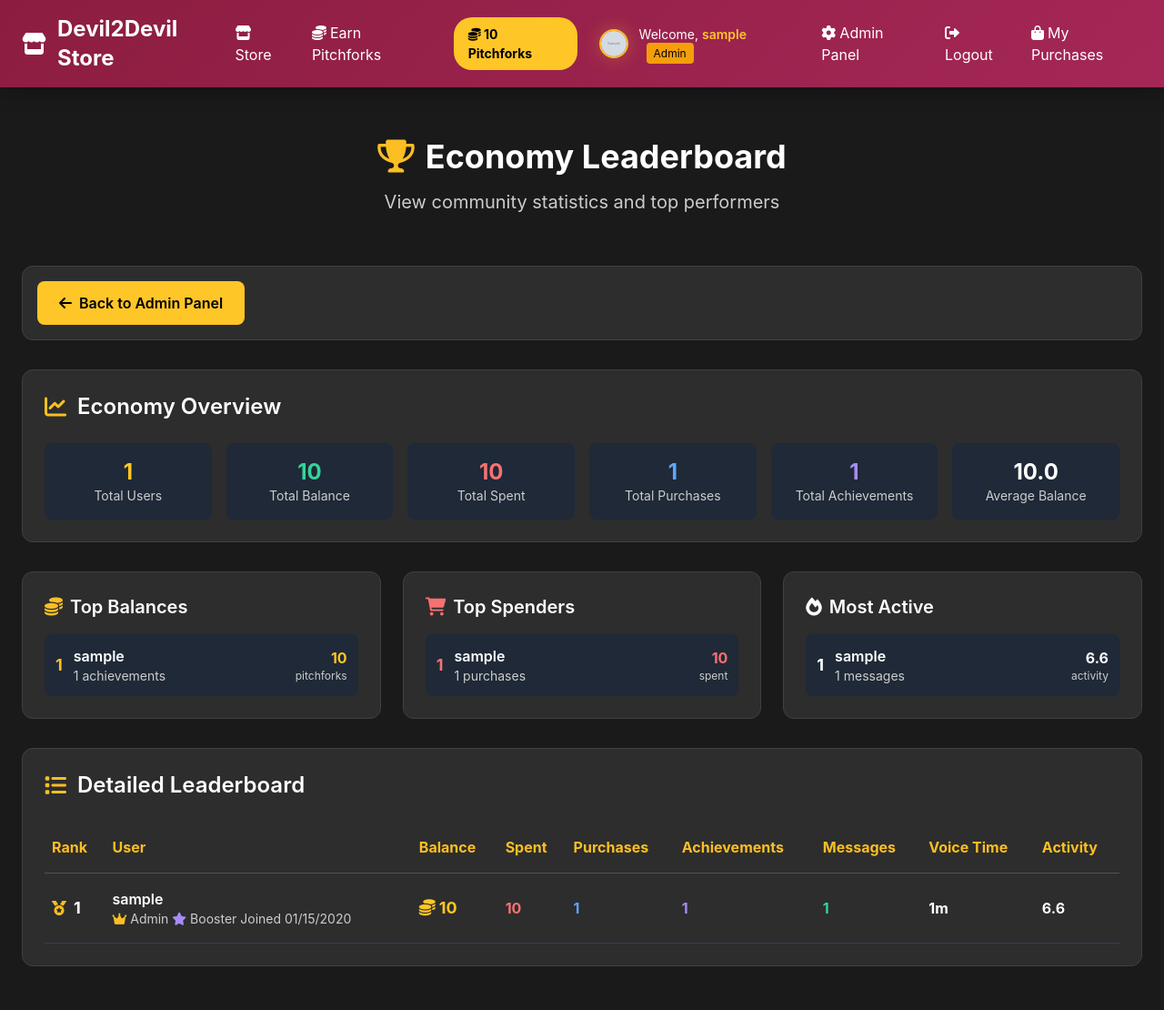
After one commit to code-wolf-byte/Devil2DevilEconomy, a Flask app: page /admin/leaderboard in a window 1280 px wide. The commit adds this page. Shown: the whole page at 91% size. Run offline with Flask 3, Linux system fonts and the light colour scheme; a user stored in the database is signed in; tables that the repository leaves empty hold one stand-in row (values such as "Sample post"); grey boxes marked "Sample" are stand-in pictures; parts of the project's set-up code (start-up, migrations or seed data) failed here and were passed over.

Commit message:
Add admin leaderboard functionality in app.py to display user statistics, including total spent, achievements, and activity scores. Update admin.html to include a link to the new leaderboard page, enhancing admin capabilities for user engagement analysis.

```diff
--- a/app.py
+++ b/app.py
@@ -1227,24 +1227,16 @@ def admin_panel():
 @login_required
 def admin_purchases():
     if not current_user.is_admin:
-        flash('Access denied. Admin privileges required.')
+        flash('You do not have permission to access this page.', 'error')
         return redirect(url_for('index'))
 
-    page = request.args.get('page', 1, type=int)
-    per_page = 20  # Number of purchases per page
-
-    # Get purchases with user and product information, ordered by most recent first
-    purchases_pagination = db.session.query(Purchase)\
-        .join(User, Purchase.user_id == User.id)\
-        .join(Product, Purchase.product_id == Product.id)\
-        .order_by(Purchase.timestamp.desc())\
-        .paginate(page=page, per_page=per_page, error_out=False)
-
-    purchases = purchases_pagination.items
-
-    return render_template('admin_purchases.html',
-                         purchases=purchases,
-                         pagination=purchases_pagination)
+    # Get all purchases with related user and product data
+    purchases = Purchase.query.options(
+        db.joinedload(Purchase.user),
+        db.joinedload(Purchase.product)
+    ).order_by(Purchase.timestamp.desc()).all()
+
+    return render_template('admin_purchases.html', purchases=purchases)
 
 @app.route('/admin/product/new', methods=['GET', 'POST'])
 @login_required
@@ -2331,6 +2323,73 @@ def download_file(token):
         flash('Download failed. Please try again.')
         return redirect(url_for('my_purchases'))
 
+@app.route('/admin/leaderboard')
+@login_required
+def admin_leaderboard():
+    if not current_user.is_admin:
+        flash('You do not have permission to access this page.', 'error')
+        return redirect(url_for('index'))
+
+    # Get all users with their statistics, ordered by balance (descending)
+    users = User.query.order_by(User.balance.desc()).all()
+
+    # Calculate additional statistics
+    leaderboard_stats = []
+    for user in users:
+        # Calculate total points spent (sum of all purchases)
+        total_spent = db.session.query(db.func.sum(Purchase.points_spent)).filter_by(user_id=user.id).scalar() or 0
+
+        # Get number of achievements
+        achievement_count = UserAchievement.query.filter_by(user_id=user.id).count()
+
+        # Get number of purchases
+        purchase_count = Purchase.query.filter_by(user_id=user.id).count()
+
+        # Calculate activity score (composite metric)
+        activity_score = (
+            (user.message_count or 0) * 0.1 +
+            (user.reaction_count or 0) * 0.2 +
+            (user.voice_minutes or 0) * 0.3 +
+            achievement_count * 5 +
+            (user.daily_claims_count or 0) * 1
+        )
+
+        leaderboard_stats.append({
+            'user': user,
+            'total_spent': total_spent,
+            'achievement_count': achievement_count,
+            'purchase_count': purchase_count,
+            'activity_score': round(activity_score, 1)
+        })
+
+    # Get top performers in different categories
+    top_spenders = sorted(leaderboard_stats, key=lambda x: x['total_spent'], reverse=True)[:10]
+    top_achievers = sorted(leaderboard_stats, key=lambda x: x['achievement_count'], reverse=True)[:10]
+    most_active = sorted(leaderboard_stats, key=lambda x: x['activity_score'], reverse=True)[:10]
+
+    # Calculate overall economy statistics
+    total_users = len(users)
+    total_balance = sum(user.balance or 0 for user in users)
+    total_spent = sum(stat['total_spent'] for stat in leaderboard_stats)
+    total_purchases = sum(stat['purchase_count'] for stat in leaderboard_stats)
+    total_achievements = sum(stat['achievement_count'] for stat in leaderboard_stats)
+
+    economy_stats = {
+        'total_users': total_users,
+        'total_balance': total_balance,
+        'total_spent': total_spent,
+        'total_purchases': total_purchases,
+        'total_achievements': total_achievements,
+        'average_balance': round(total_balance / total_users, 1) if total_users > 0 else 0
+    }
+
+    return render_template('admin_leaderboard.html',
+                         leaderboard_stats=leaderboard_stats,
+                         top_spenders=top_spenders,
+                         top_achievers=top_achievers,
+                         most_active=most_active,
+                         economy_stats=economy_stats)
+
 if __name__ == '__main__':
     import signal
     import sys
--- a/templates/admin.html
+++ b/templates/admin.html
@@ -34,6 +34,9 @@
             </a>
             <a href="{{ url_for('admin_purchases') }}" class="btn-secondary">
                 <i class="fas fa-shopping-bag mr-2"></i>View Purchase History
+            </a>
+            <a href="{{ url_for('admin_leaderboard') }}" class="btn-secondary">
+                <i class="fas fa-trophy mr-2"></i>View Leaderboard
             </a>
             <a href="{{ url_for('index') }}" class="btn-secondary">
                 <i class="fas fa-home mr-2"></i>Back to Shop
--- /dev/null
+++ b/templates/admin_leaderboard.html
@@ -0,0 +1,268 @@
+{% extends "base.html" %}
+
+{% block title %}Admin Leaderboard - Devil2Devil Store{% endblock %}
+
+{% block content %}
+<div class="space-y-8">
+    <!-- Header -->
+    <div class="text-center py-6">
+        <h1 class="text-4xl font-bold mb-4 flex items-center justify-center">
+            <i class="fas fa-trophy text-yellow-400 mr-3"></i>
+            Economy Leaderboard
+        </h1>
+        <p class="text-xl text-muted">View community statistics and top performers</p>
+    </div>
+
+    <!-- Navigation -->
+    <div class="card p-4">
+        <div class="flex flex-wrap gap-2">
+            <a href="{{ url_for('admin_panel') }}" class="btn-secondary">
+                <i class="fas fa-arrow-left mr-2"></i>Back to Admin Panel
+            </a>
+        </div>
+    </div>
+
+    <!-- Economy Overview Statistics -->
+    <div class="card p-6">
+        <h2 class="text-2xl font-semibold mb-6 flex items-center">
+            <i class="fas fa-chart-line text-yellow-400 mr-3"></i>
+            Economy Overview
+        </h2>
+        <div class="grid grid-cols-1 md:grid-cols-3 lg:grid-cols-6 gap-4">
+            <div class="bg-gray-800 p-4 rounded-lg text-center">
+                <div class="text-2xl font-bold asu-gold">{{ economy_stats.total_users }}</div>
+                <div class="text-sm text-muted">Total Users</div>
+            </div>
+            <div class="bg-gray-800 p-4 rounded-lg text-center">
+                <div class="text-2xl font-bold text-green-400">{{ economy_stats.total_balance }}</div>
+                <div class="text-sm text-muted">Total Balance</div>
+            </div>
+            <div class="bg-gray-800 p-4 rounded-lg text-center">
+                <div class="text-2xl font-bold text-red-400">{{ economy_stats.total_spent }}</div>
+                <div class="text-sm text-muted">Total Spent</div>
+            </div>
+            <div class="bg-gray-800 p-4 rounded-lg text-center">
+                <div class="text-2xl font-bold text-blue-400">{{ economy_stats.total_purchases }}</div>
+                <div class="text-sm text-muted">Total Purchases</div>
+            </div>
+            <div class="bg-gray-800 p-4 rounded-lg text-center">
+                <div class="text-2xl font-bold text-purple-400">{{ economy_stats.total_achievements }}</div>
+                <div class="text-sm text-muted">Total Achievements</div>
+            </div>
+            <div class="bg-gray-800 p-4 rounded-lg text-center">
+                <div class="text-2xl font-bold text-orange-400">{{ economy_stats.average_balance }}</div>
+                <div class="text-sm text-muted">Average Balance</div>
+            </div>
+        </div>
+    </div>
+
+    <!-- Top Categories -->
+    <div class="grid grid-cols-1 lg:grid-cols-3 gap-6">
+        <!-- Top Balances -->
+        <div class="card p-6">
+            <h3 class="text-xl font-semibold mb-4 flex items-center">
+                <i class="fas fa-coins text-yellow-400 mr-2"></i>
+                Top Balances
+            </h3>
+            <div class="space-y-3">
+                {% for stat in leaderboard_stats[:10] %}
+                <div class="flex items-center justify-between p-3 bg-gray-800 rounded-lg">
+                    <div class="flex items-center space-x-3">
+                        <div class="text-lg font-bold text-yellow-400">{{ loop.index }}</div>
+                        <div>
+                            <div class="font-semibold">{{ stat.user.username }}</div>
+                            <div class="text-sm text-muted">{{ stat.achievement_count }} achievements</div>
+                        </div>
+                    </div>
+                    <div class="text-right">
+                        <div class="font-bold asu-gold">{{ stat.user.balance or 0 }}</div>
+                        <div class="text-xs text-muted">pitchforks</div>
+                    </div>
+                </div>
+                {% endfor %}
+            </div>
+        </div>
+
+        <!-- Top Spenders -->
+        <div class="card p-6">
+            <h3 class="text-xl font-semibold mb-4 flex items-center">
+                <i class="fas fa-shopping-cart text-red-400 mr-2"></i>
+                Top Spenders
+            </h3>
+            <div class="space-y-3">
+                {% for stat in top_spenders %}
+                <div class="flex items-center justify-between p-3 bg-gray-800 rounded-lg">
+                    <div class="flex items-center space-x-3">
+                        <div class="text-lg font-bold text-red-400">{{ loop.index }}</div>
+                        <div>
+                            <div class="font-semibold">{{ stat.user.username }}</div>
+                            <div class="text-sm text-muted">{{ stat.purchase_count }} purchases</div>
+                        </div>
+                    </div>
+                    <div class="text-right">
+                        <div class="font-bold text-red-400">{{ stat.total_spent }}</div>
+                        <div class="text-xs text-muted">spent</div>
+                    </div>
+                </div>
+                {% endfor %}
+            </div>
+        </div>
+
+        <!-- Most Active -->
+        <div class="card p-6">
+            <h3 class="text-xl font-semibold mb-4 flex items-center">
+                <i class="fas fa-fire text-orange-400 mr-2"></i>
+                Most Active
+            </h3>
+            <div class="space-y-3">
+                {% for stat in most_active %}
+                <div class="flex items-center justify-between p-3 bg-gray-800 rounded-lg">
+                    <div class="flex items-center space-x-3">
+                        <div class="text-lg font-bold text-orange-400">{{ loop.index }}</div>
+                        <div>
+                            <div class="font-semibold">{{ stat.user.username }}</div>
+                            <div class="text-sm text-muted">{{ stat.user.message_count or 0 }} messages</div>
+                        </div>
+                    </div>
+                    <div class="text-right">
+                        <div class="font-bold text-orange-400">{{ stat.activity_score }}</div>
+                        <div class="text-xs text-muted">activity</div>
+                    </div>
+                </div>
+                {% endfor %}
+            </div>
+        </div>
+    </div>
+
+    <!-- Detailed Leaderboard -->
+    <div class="card p-6">
+        <h2 class="text-2xl font-semibold mb-6 flex items-center">
+            <i class="fas fa-list text-yellow-400 mr-3"></i>
+            Detailed Leaderboard
+        </h2>
+
+        <!-- Desktop Table View -->
+        <div class="hidden lg:block overflow-x-auto">
+            <table class="w-full">
+                <thead>
+                    <tr class="border-b border-gray-600">
+                        <th class="text-left py-4 px-2 text-yellow-400">Rank</th>
+                        <th class="text-left py-4 px-2 text-yellow-400">User</th>
+                        <th class="text-left py-4 px-2 text-yellow-400">Balance</th>
+                        <th class="text-left py-4 px-2 text-yellow-400">Spent</th>
+                        <th class="text-left py-4 px-2 text-yellow-400">Purchases</th>
+                        <th class="text-left py-4 px-2 text-yellow-400">Achievements</th>
+                        <th class="text-left py-4 px-2 text-yellow-400">Messages</th>
+                        <th class="text-left py-4 px-2 text-yellow-400">Voice Time</th>
+                        <th class="text-left py-4 px-2 text-yellow-400">Activity</th>
+                    </tr>
+                </thead>
+                <tbody>
+                    {% for stat in leaderboard_stats %}
+                    <tr class="border-b border-gray-700 hover:bg-gray-800 transition-colors">
+                        <td class="py-4 px-2">
+                            <div class="flex items-center">
+                                {% if loop.index <= 3 %}
+                                    <i class="fas fa-medal text-yellow-400 mr-2"></i>
+                                {% endif %}
+                                <span class="font-bold text-lg">{{ loop.index }}</span>
+                            </div>
+                        </td>
+                        <td class="py-4 px-2">
+                            <div class="flex items-center space-x-3">
+                                <div>
+                                    <div class="font-semibold">{{ stat.user.username }}</div>
+                                    <div class="text-sm text-muted">
+                                        {% if stat.user.is_admin %}
+                                            <i class="fas fa-crown text-yellow-400 mr-1"></i>Admin
+                                        {% endif %}
+                                        {% if stat.user.has_boosted %}
+                                            <i class="fas fa-star text-purple-400 mr-1"></i>Booster
+                                        {% endif %}
+                                        {% if stat.user.created_at %}
+                                            Joined {{ stat.user.created_at.strftime('%m/%d/%Y') }}
+                                        {% endif %}
+                                    </div>
+                                </div>
+                            </div>
+                        </td>
+                        <td class="py-4 px-2">
+                            <span class="font-bold asu-gold text-lg">
+                                <i class="fas fa-coins mr-1"></i>{{ stat.user.balance or 0 }}
+                            </span>
+                        </td>
+                        <td class="py-4 px-2">
+                            <span class="font-bold text-red-400">{{ stat.total_spent }}</span>
+                        </td>
+                        <td class="py-4 px-2">
+                            <span class="font-bold text-blue-400">{{ stat.purchase_count }}</span>
+                        </td>
+                        <td class="py-4 px-2">
+                            <span class="font-bold text-purple-400">{{ stat.achievement_count }}</span>
+                        </td>
+                        <td class="py-4 px-2">
+                            <span class="font-bold text-green-400">{{ stat.user.message_count or 0 }}</span>
+                        </td>
+                        <td class="py-4 px-2">
+                            <span class="font-bold text-cyan-400">{{ stat.user.voice_minutes or 0 }}m</span>
+                        </td>
+                        <td class="py-4 px-2">
+                            <span class="font-bold text-orange-400">{{ stat.activity_score }}</span>
+                        </td>
+                    </tr>
+                    {% endfor %}
+                </tbody>
+            </table>
+        </div>
+
+        <!-- Mobile Card View -->
+        <div class="lg:hidden space-y-4">
+            {% for stat in leaderboard_stats %}
+            <div class="card p-4">
+                <div class="flex items-center justify-between mb-3">
+                    <div class="flex items-center space-x-3">
+                        <div class="text-2xl font-bold asu-gold">{{ loop.index }}</div>
+                        <div>
+                            <div class="font-semibold text-lg">{{ stat.user.username }}</div>
+                            <div class="text-sm text-muted">
+                                {% if stat.user.is_admin %}
+                                    <i class="fas fa-crown text-yellow-400 mr-1"></i>Admin
+                                {% endif %}
+                                {% if stat.user.has_boosted %}
+                                    <i class="fas fa-star text-purple-400 mr-1"></i>Booster
+                                {% endif %}
+                            </div>
+                        </div>
+                    </div>
+                    <div class="text-right">
+                        <div class="font-bold asu-gold text-xl">
+                            <i class="fas fa-coins mr-1"></i>{{ stat.user.balance or 0 }}
+                        </div>
+                        <div class="text-xs text-muted">pitchforks</div>
+                    </div>
+                </div>
+
+                <div class="grid grid-cols-2 gap-4 text-sm">
+                    <div>
+                        <div class="text-muted">Spent</div>
+                        <div class="font-bold text-red-400">{{ stat.total_spent }}</div>
+                    </div>
+                    <div>
+                        <div class="text-muted">Purchases</div>
+                        <div class="font-bold text-blue-400">{{ stat.purchase_count }}</div>
+                    </div>
+                    <div>
+                        <div class="text-muted">Achievements</div>
+                        <div class="font-bold text-purple-400">{{ stat.achievement_count }}</div>
+                    </div>
+                    <div>
+                        <div class="text-muted">Activity Score</div>
+                        <div class="font-bold text-orange-400">{{ stat.activity_score }}</div>
+                    </div>
+                </div>
+            </div>
+            {% endfor %}
+        </div>
+    </div>
+</div>
+{% endblock %}
```
